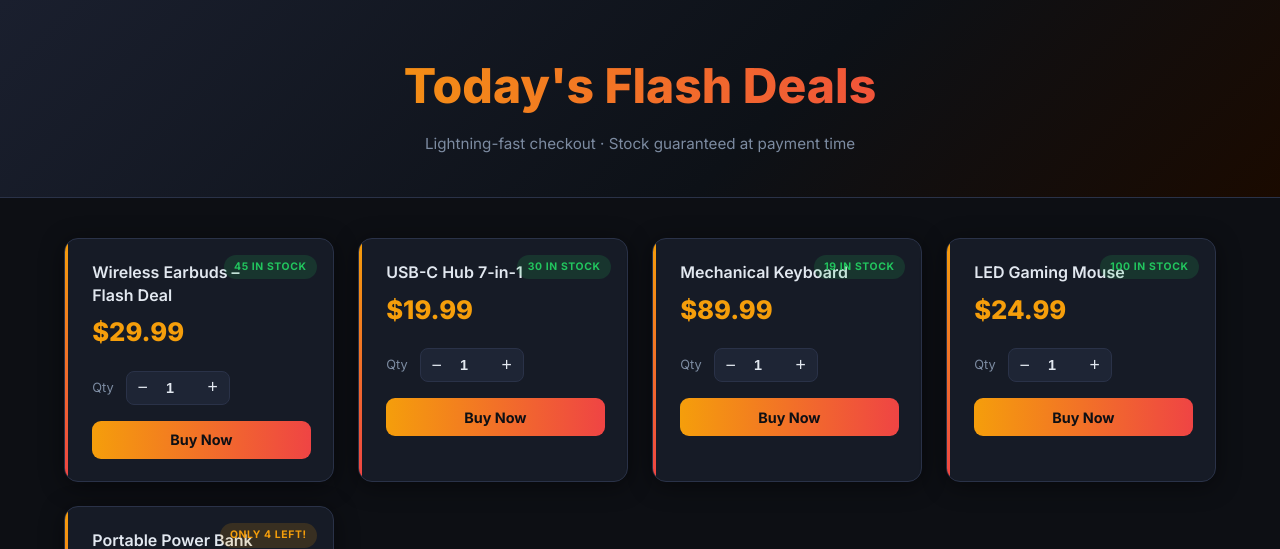
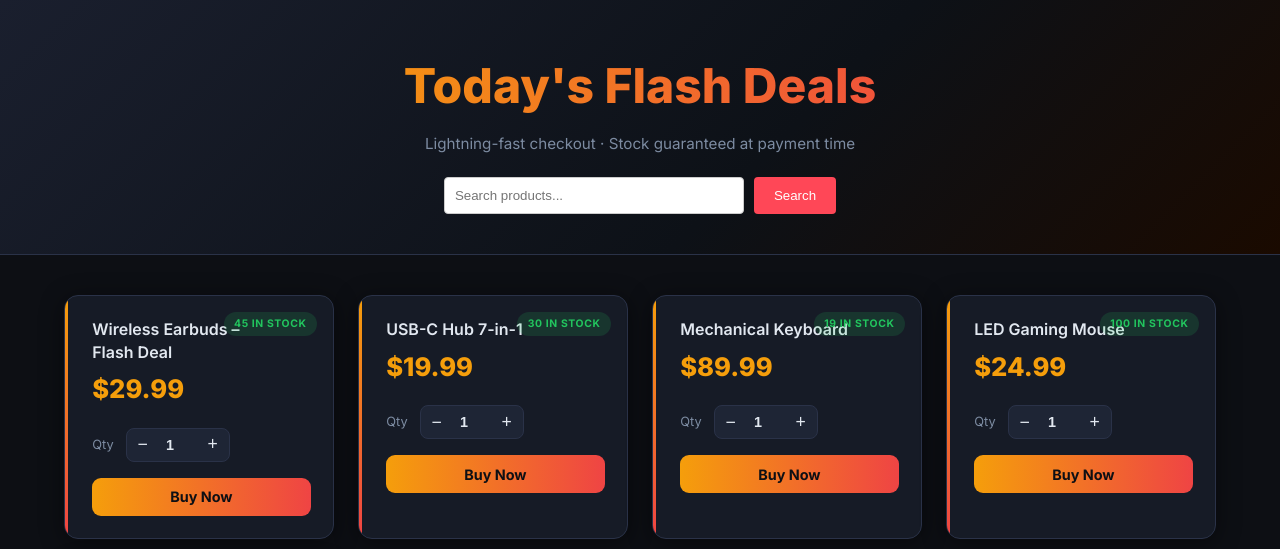
Before and after one commit to qayam-shaikh/flash, a Flask app: page / in a window 1280 px wide. Shown: the part 66-615 px from the top of the page. Run offline with Flask 3, Linux system fonts and the light colour scheme; data comes from the database, SQL or seed files in the repository.

Commit message:
feat: implement search products by name

```diff
--- a/app/flashsale/models.py
+++ b/app/flashsale/models.py
@@ -41,6 +41,18 @@ def get_product_by_id(product_id: int) -> Optional[dict]:
     ).fetchone()
     conn.close()
     return dict(row) if row else None
+
+
+def search_products(query: str) -> list[dict]:
+    """Return products whose names match the search query (case-insensitive)."""
+    conn = get_connection()
+    # Using lower() and LIKE for a simple search
+    rows = conn.execute(
+        "SELECT id, name, price, stock FROM products WHERE LOWER(name) LIKE LOWER(?) ORDER BY id;",
+        (f"%{query}%",),
+    ).fetchall()
+    conn.close()
+    return [dict(r) for r in rows]
 
 
 # ─────────────────────────────────────────────────────────────────────────────
--- a/app/flashsale/routes.py
+++ b/app/flashsale/routes.py
@@ -45,10 +45,14 @@ def health():
 
 @bp.route("/", methods=["GET"])
 def index():
-    """Simple HTML page showing current products."""
+    """Simple HTML page showing current products (optionally filtered by search)."""
     from flask import render_template
-    products = models.get_all_products()
-    return render_template("index.html", products=products)
+    query = request.args.get("q", "").strip()
+    if query:
+        products = models.search_products(query)
+    else:
+        products = models.get_all_products()
+    return render_template("index.html", products=products, query=query)
 
 
 @bp.route("/profile", methods=["GET"])
--- a/app/flashsale/templates/index.html
+++ b/app/flashsale/templates/index.html
@@ -27,6 +27,14 @@
     <div class="hero-inner">
       <h1>Today's Flash Deals</h1>
       <p>Lightning-fast checkout · Stock guaranteed at payment time</p>
+
+      <!-- Search Form -->
+      <div class="search-container" style="margin-top: 20px;">
+        <form action="/" method="GET" class="search-form" style="display: flex; gap: 10px; justify-content: center;">
+          <input type="text" name="q" value="{{ query or '' }}" placeholder="Search products..." class="search-input" style="padding: 10px; border-radius: 4px; border: 1px solid #ccc; width: 300px;">
+          <button type="submit" class="search-btn" style="padding: 10px 20px; border-radius: 4px; border: none; background: #ff4757; color: white; cursor: pointer;">Search</button>
+        </form>
+      </div>
     </div>
   </section>
 
```
